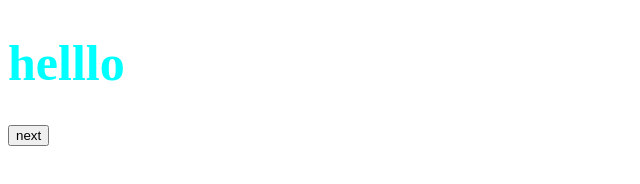
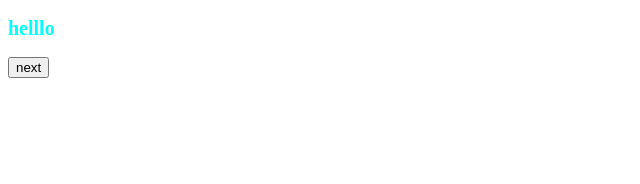
Before and after one commit to azizkhusanovich/proj, a plain HTML site: page index.html in a window 1280 px wide. Shown: the whole page, without its empty margins (0-640 px from the left). Drawn offline with Linux system fonts and the light colour scheme.

Commit message:
Xatolar tog
asdasdas

```diff
--- a/index.html
+++ b/index.html
@@ -7,10 +7,11 @@
     <title>Document</title>
     <style>
         h1{
-            font-size: 50px;
+            font-size: 20px;
+            line-height: 30px;
             color: aqua;
         }
-        /* tayyor */
+        /* xatolar to'g'irlandi*/
     </style>
 
 </head>
```
